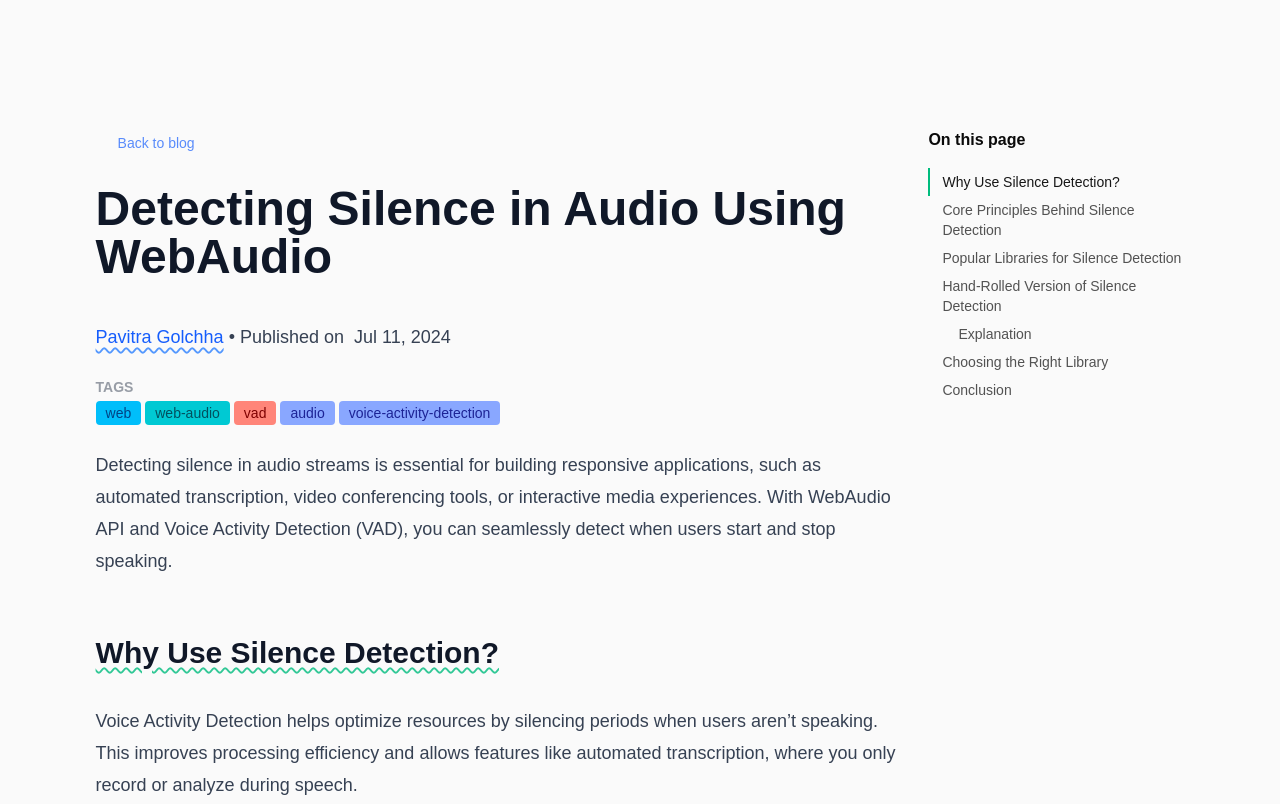
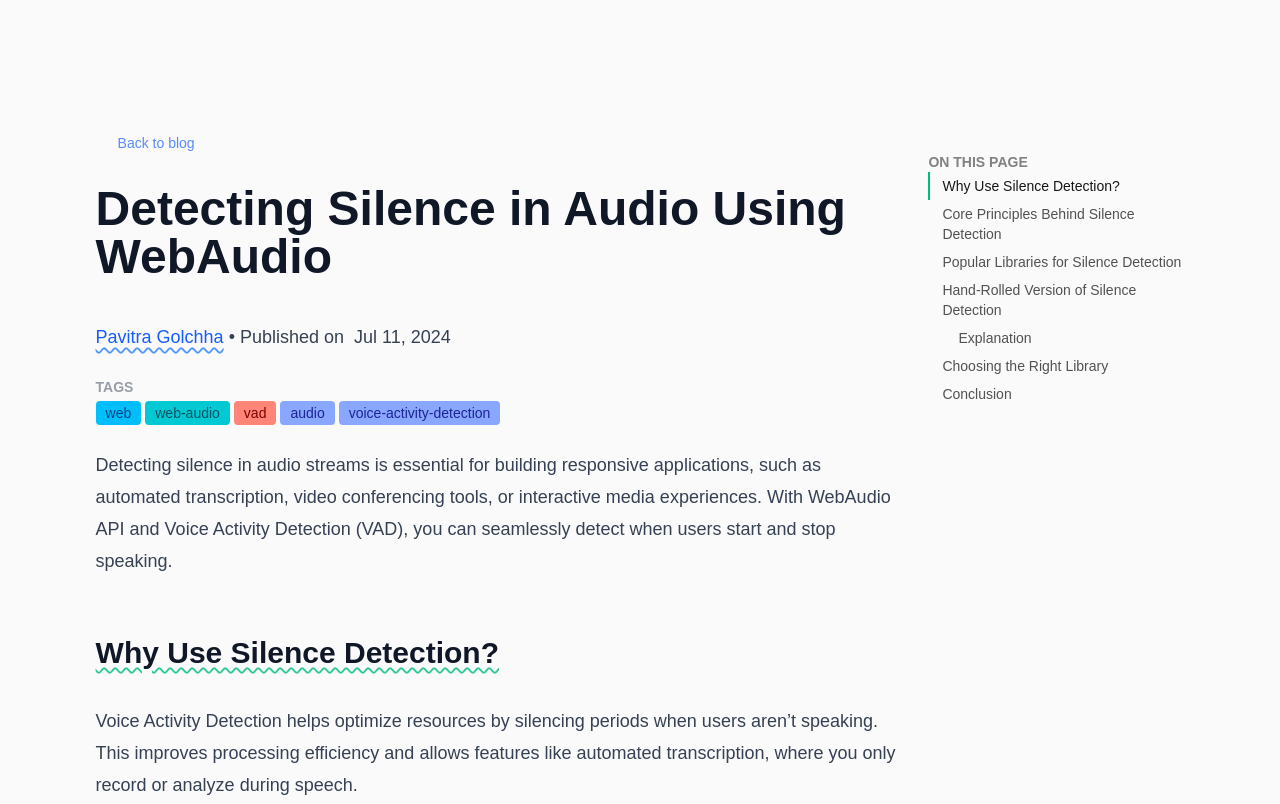
Before and after one commit to pavi2410/website, an Astro site: page /blog/detect-silence-using-web-audio in a window 1280 px wide. Shown: the top 804 px of the page. Built offline with nearby package versions, Linux system fonts and the light colour scheme; Astro itself is replaced by a stand-in of ours; some icons are missing.

Commit message:
feat: improve table of contents styling and layout

```diff
--- a/src/components/TableOfContents.tsx
+++ b/src/components/TableOfContents.tsx
@@ -52,8 +52,8 @@ export default function TableOfContents({ headings }: Props) {
   }
 
   return (
-    <nav className="text-sm" aria-label="Table of contents">
-      <h2 className="font-semibold text-base mb-4 font-bricolage">On this page</h2>
+    <nav className="text-sm mt-6 not-prose" aria-label="Table of contents">
+      <div className="uppercase text-sm font-semibold opacity-50">On this page</div>
       <ul className="list-none p-0 m-0 space-y-2">
         {tocHeadings.map((heading) => (
           <li key={heading.slug} className={`m-0 ${heading.depth === 3 ? 'pl-4' : 'pl-0'}`}>
```
